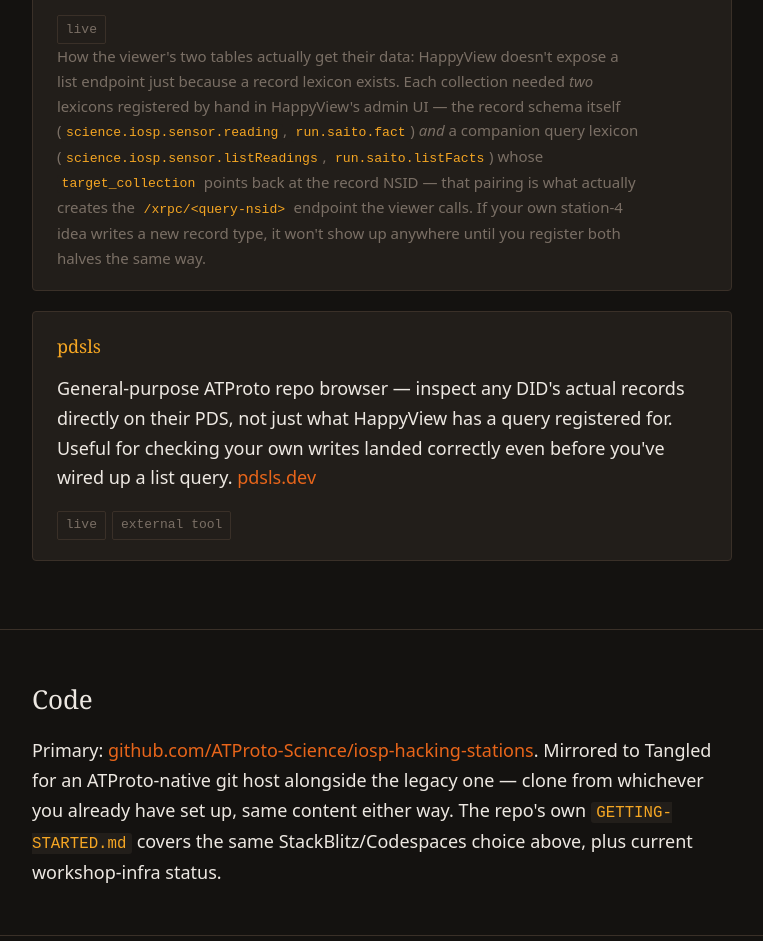
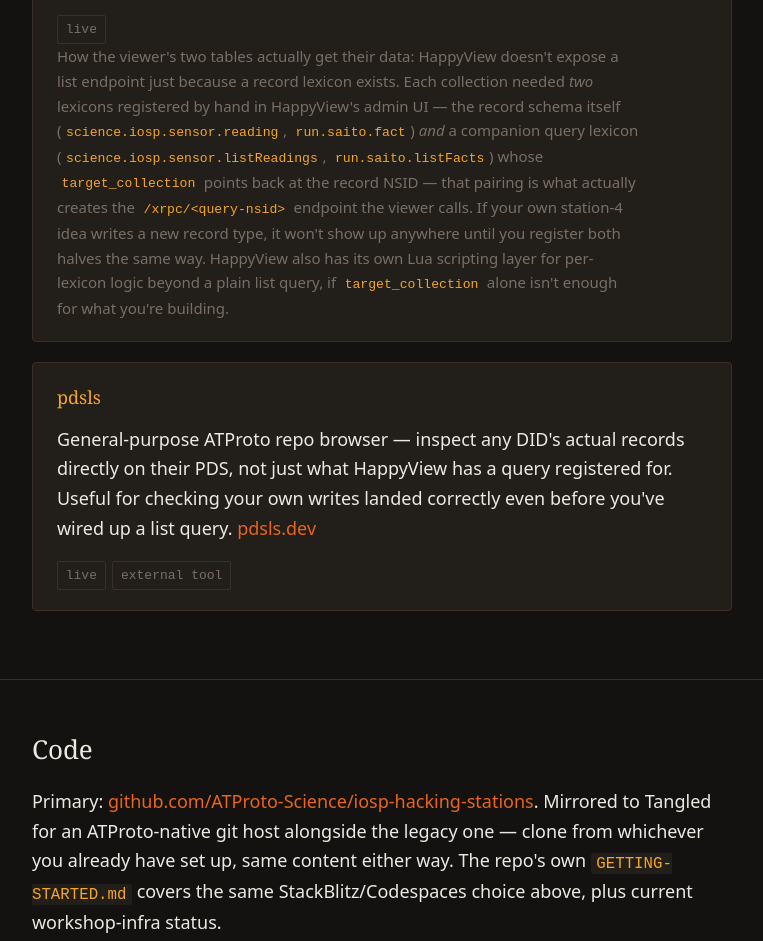
Before and after one commit to ATProto-Science/iosp-hacking-stations, a plain HTML site: page index.html in a window 1280 px wide. Shown: the part 3218-4159 px from the top of the page, without its empty margins (258-1021 px from the left). Drawn offline with Linux system fonts and the light colour scheme.

Commit message:
Note HappyView's Lua scripting layer alongside the lexicon-pairing explainer

```diff
--- a/index.html
+++ b/index.html
@@ -134,7 +134,10 @@
           points back at the record NSID — that pairing is what actually
           creates the <code>/xrpc/&lt;query-nsid&gt;</code> endpoint the viewer
           calls. If your own station-4 idea writes a new record type, it won't
-          show up anywhere until you register both halves the same way.</p>
+          show up anywhere until you register both halves the same way.
+          HappyView also has its own Lua scripting layer for per-lexicon logic
+          beyond a plain list query, if <code>target_collection</code> alone
+          isn't enough for what you're building.</p>
         </div>
 
         <div class="style-card">
```
